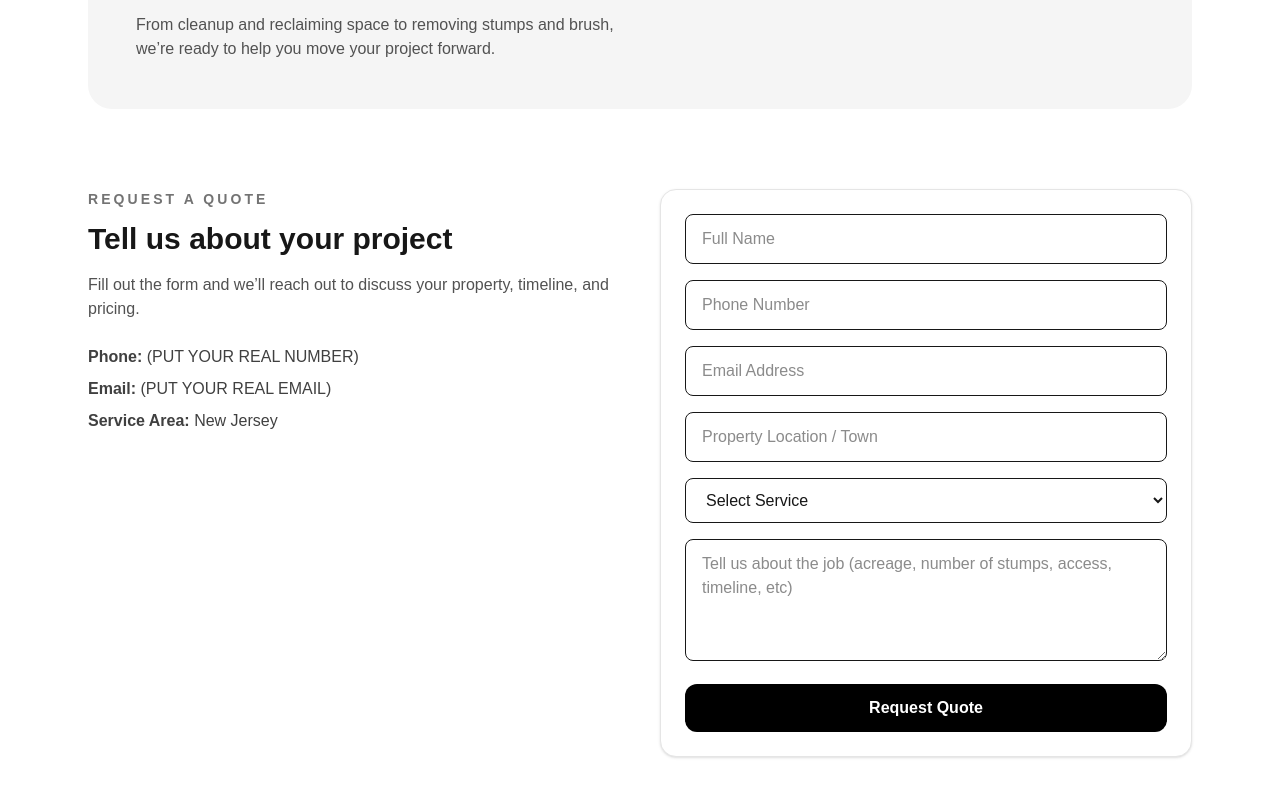
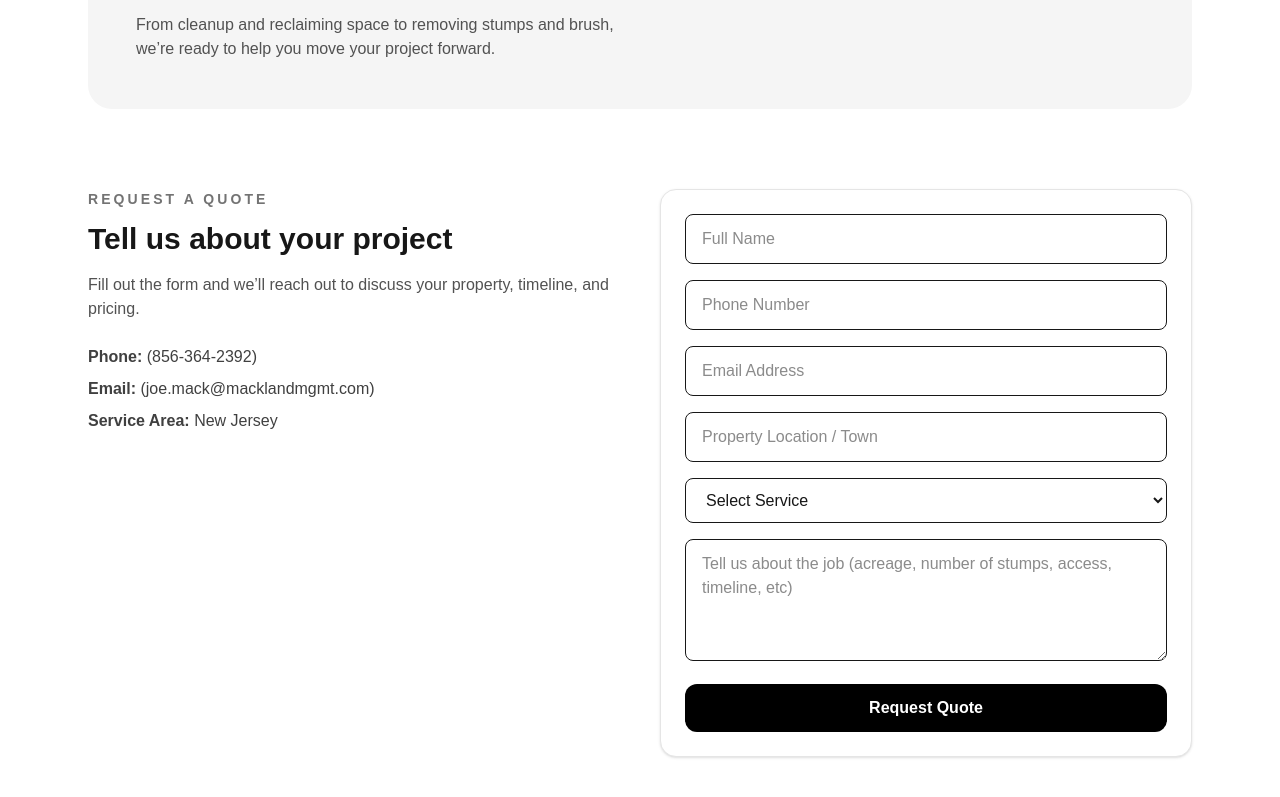
Before and after one commit to joemacklm/mack-land-management-site, a Next.js app: page / in a window 1280 px wide. Shown: the part 2835-3632 px from the top of the page. Built offline with nearby package versions, Linux system fonts and the light colour scheme.

Commit message:
add quote form

```diff
--- a/app/page.tsx
+++ b/app/page.tsx
@@ -263,8 +263,8 @@ export default function Home() {
       </p>
 
       <div className="mt-6 space-y-2 text-neutral-700">
-        <p><strong>Phone:</strong> (PUT YOUR REAL NUMBER)</p>
-        <p><strong>Email:</strong> (PUT YOUR REAL EMAIL)</p>
+        <p><strong>Phone:</strong> (856-364-2392)</p>
+        <p><strong>Email:</strong> (joe.mack@macklandmgmt.com)</p>
         <p><strong>Service Area:</strong> New Jersey</p>
       </div>
     </div>
```
